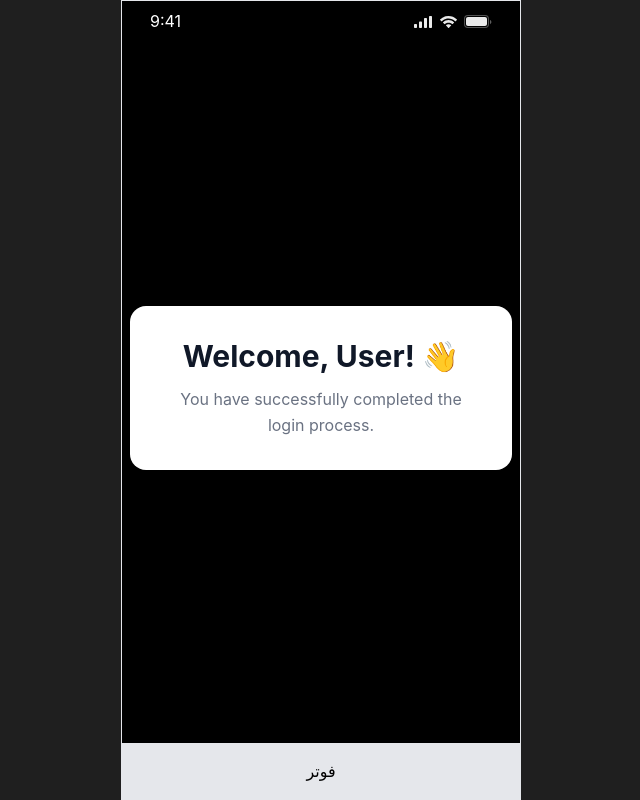
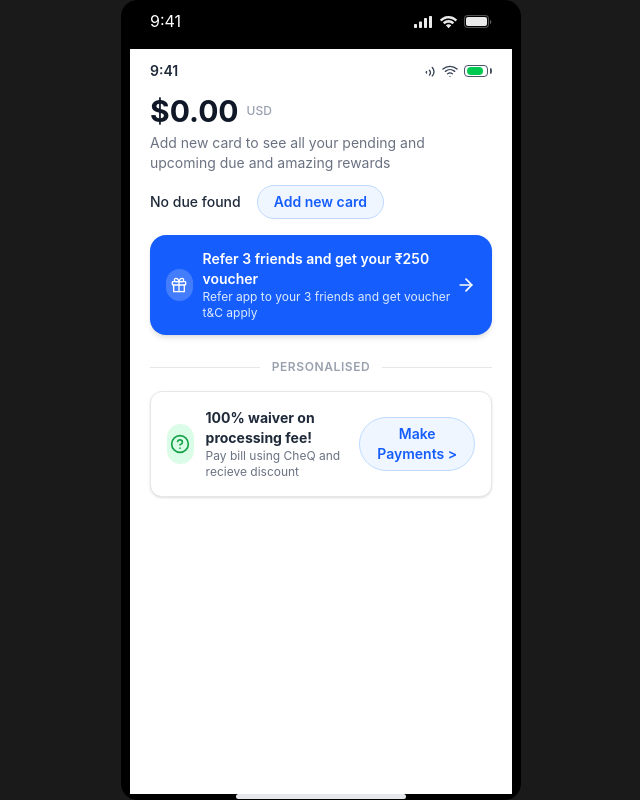
Before and after one commit to alanmohamadi/CreaditCard, a React (Vite) app: page / in a window 1280 px wide. Shown: the whole page, without its empty margins (319-959 px from the left). Built offline with nearby package versions, Linux system fonts and the light colour scheme.

Commit message:
create home page and finished login

```diff
--- a/src/components/partial/layout/Layout.tsx
+++ b/src/components/partial/layout/Layout.tsx
@@ -2,7 +2,7 @@ import type { ReactNode } from "react"
 
 export default function Layout({ children }: { children: ReactNode }) {
     return (
-        <div className="w-full max-w-[400px] h-dvh  bg-black overflow-hidden flex flex-col mx-auto md:border md:border-gray-200">
+        <div className="w-full max-w-[400px] h-dvh  bg-black overflow-hidden flex flex-col mx-auto md:border  rounded-2xl">
             <header className="h-10  text-white bg-black flex items-center justify-between px-7 z-10">
                 <p>9:41</p>
                 <div className="flex gap-1 items-center justify-center">
@@ -26,8 +26,7 @@ export default function Layout({ children }: { children: ReactNode }) {
                 </div>
             </main>
 
-            <footer className="h-14 shrink-0 bg-gray-200 flex items-center justify-center">
-                فوتر
+            <footer className="h-1.25 w-42.5 mx-auto rounded-full bg-gray-200 flex items-center justify-center">
             </footer>
         </div>
     )
--- a/src/index.css
+++ b/src/index.css
@@ -11,8 +11,18 @@
 }
 
 body {
-  background: #1F1F1F;
+  background: #1a1a1a;
   font-family: 'Inter', ui-sans-serif, system-ui, -apple-system, sans-serif;
-  /* background-color: url("../public/Right\ Side.svg"); */
 
 }
+html, body {
+  margin: 0;
+  padding: 0;
+  overflow: hidden;
+  height: 100%;
+}
+
+#root {
+  height: 100%;
+  overflow: hidden;
+}
--- a/src/page/HomePage/index.tsx
+++ b/src/page/HomePage/index.tsx
@@ -1,23 +1,123 @@
 import React from 'react';
 
 const HomePage: React.FC = () => {
-  const userName = localStorage.getItem('userName') || 'User';
-  const notificationsEnabled = localStorage.getItem('notificationsEnabled') === 'true';
+  return (
+    <div className="min-h-screen bg-[#000000] font-sans">
+      {/* Main Container - مطابق تصویر با حاشیه و سایه */}
+      <div className="max-w-md mx-auto bg-white min-h-screen shadow-lg relative">
 
-  return (
-    <div className="w-full h-full flex items-center justify-center">
-      <div className="bg-white rounded-2xl p-8 text-center w-full max-w-[400px] shadow-[0_4px_20px_rgba(0,0,0,0.08)]">
-        <h1 className="text-3xl font-bold text-gray-900 mb-3">
-          Welcome, {userName}! 👋
-        </h1>
-        <p className="text-gray-500 text-base leading-relaxed">
-          You have successfully completed the login process.
-        </p>
-        {notificationsEnabled && (
-          <div className="mt-6 p-4 bg-blue-50 rounded-xl text-blue-600 text-sm">
-            ✅ Notifications enabled
+        {/* Header - نوار بالا با ساعت 9:41 و آیکون‌ها */}
+        <div className="flex justify-between items-center px-5 pt-3 pb-2">
+          <span className="text-sm font-semibold text-gray-800">9:41</span>
+          <div className="flex items-center gap-1.5">
+            {/* آیکون سیگنال (دمو) */}
+            <div className="w-4 h-4 flex items-center justify-center">
+              <svg viewBox="0 0 24 24" fill="none" stroke="currentColor" strokeWidth="2" strokeLinecap="round" strokeLinejoin="round" className="w-4 h-4 text-gray-700">
+                <path d="M18.36 6.64a9 9 0 0 1 0 12.72" />
+                <path d="M14.12 10.88a5 5 0 0 1 0 7.24" />
+                <path d="M9.88 15.12a1.5 1.5 0 0 1 0-2.24" />
+              </svg>
+            </div>
+            {/* آیکون وای‌فای (دمو) */}
+            <div className="w-4 h-4 flex items-center justify-center">
+              <svg viewBox="0 0 24 24" fill="none" stroke="currentColor" strokeWidth="2" strokeLinecap="round" strokeLinejoin="round" className="w-4 h-4 text-gray-700">
+                <path d="M5 12.55a10.94 10.94 0 0 1 14.08 0" />
+                <path d="M1.42 9a16 16 0 0 1 21.16 0" />
+                <path d="M8.53 16.11a6 6 0 0 1 6.94 0" />
+                <path d="M12 20h.01" />
+              </svg>
+            </div>
+            {/* آیکون باتری (دمو) */}
+            <div className="flex items-center gap-0.5">
+              <div className="w-6 h-3 border border-gray-600 rounded-sm flex items-center px-0.5 relative">
+                <div className="w-4 h-2 bg-green-500 rounded-sm"></div>
+              </div>
+              <div className="w-0.5 h-1.5 bg-gray-600 rounded-r"></div>
+            </div>
           </div>
-        )}
+        </div>
+
+        {/* بخش مبلغ 0.00 $ */}
+        <div className="px-5 mt-1">
+          <div className="flex items-center gap-2">
+            <span className="text-3xl font-bold text-gray-900">$0.00</span>
+            <span className="text-xs text-gray-400 font-medium">USD</span>
+          </div>
+        </div>
+
+        {/* پیام Add new card to see... */}
+        <div className="px-5 mt-1">
+          <p className="text-sm text-gray-500 leading-5">
+            Add new card to see all your pending and upcoming due and amazing rewards
+          </p>
+        </div>
+
+        {/* No due found + Add new card دکمه */}
+        <div className="px-5 mt-3 flex items-center gap-4">
+          <span className="text-sm font-medium text-gray-800">No due found</span>
+          <button className="text-sm font-semibold text-blue-600 bg-blue-50 px-4 py-1.5 rounded-full border border-blue-200 hover:bg-blue-100 transition">
+            Add new card
+          </button>
+        </div>
+
+        {/* کارت آبی Refer 3 friends... */}
+        <div className="mx-5 mt-4 bg-blue-600 rounded-2xl px-4 py-3.5 flex items-center justify-between shadow-md">
+          <div className="flex items-center gap-2.5">
+            {/* آیکون جایزه/هدیه (دمو) */}
+            <div className="w-8 h-8 bg-white/20 rounded-full flex items-center justify-center">
+              <svg viewBox="0 0 24 24" fill="none" stroke="white" strokeWidth="2" strokeLinecap="round" strokeLinejoin="round" className="w-4 h-4">
+                <polyline points="20 12 20 22 4 22 4 12" />
+                <rect x="2" y="7" width="20" height="5" rx="1" />
+                <line x1="12" y1="22" x2="12" y2="7" />
+                <path d="M12 7H7.5a2.5 2.5 0 0 1 0-5C11 2 12 7 12 7z" />
+                <path d="M12 7h4.5a2.5 2.5 0 0 0 0-5C13 2 12 7 12 7z" />
+              </svg>
+            </div>
+            <div>
+              <p className="text-white text-sm font-semibold">Refer 3 friends and get your ₹250 voucher</p>
+              <p className="text-blue-100 text-xs">Refer app to your 3 friends and get voucher t&C apply</p>
+            </div>
+          </div>
+          {/* فلش کوچک سمت راست */}
+          <div className="text-white">
+            <svg viewBox="0 0 24 24" fill="none" stroke="currentColor" strokeWidth="2" strokeLinecap="round" strokeLinejoin="round" className="w-5 h-5">
+              <path d="M5 12h14" />
+              <path d="M12 5l7 7-7 7" />
+            </svg>
+          </div>
+        </div>
+
+        {/* خط جداکننده PERSONALISED */}
+        <div className="relative flex items-center px-5 mt-6">
+          <div className="flex-grow border-t border-gray-200"></div>
+          <span className="mx-3 text-xs font-semibold text-gray-400 tracking-wider">PERSONALISED</span>
+          <div className="flex-grow border-t border-gray-200"></div>
+        </div>
+
+        {/* کارت 100% waiver on processing fee! */}
+        <div className="mx-5 mt-4 bg-white rounded-xl border border-gray-200 shadow-sm p-4 flex items-center justify-between">
+          <div className="flex items-center gap-3">
+            {/* آیکون درصد/تخفیف (دمو) */}
+            <div className="w-10 h-10 bg-green-100 rounded-full flex items-center justify-center">
+              <svg viewBox="0 0 24 24" fill="none" stroke="#16a34a" strokeWidth="2" strokeLinecap="round" strokeLinejoin="round" className="w-5 h-5">
+                <circle cx="12" cy="12" r="10" />
+                <path d="M9.09 9a3 3 0 0 1 5.83 1c0 2-3 3-3 3" />
+                <line x1="12" y1="17" x2="12.01" y2="17" />
+              </svg>
+            </div>
+            <div>
+              <p className="text-sm font-bold text-gray-800">100% waiver on processing fee!</p>
+              <p className="text-xs text-gray-500">Pay bill using CheQ and recieve discount</p>
+            </div>
+          </div>
+          <button className="text-sm font-semibold text-blue-600 bg-blue-50 px-4 py-1.5 rounded-full border border-blue-200 hover:bg-blue-100 transition">
+            Make Payments &gt;
+          </button>
+        </div>
+
+        {/* فضای خالی پایین برای حفظ نسبت */}
+        <div className="h-8"></div>
+
       </div>
     </div>
   );
--- a/src/page/login/components/loginform/index.tsx
+++ b/src/page/login/components/loginform/index.tsx
@@ -115,11 +115,11 @@ const LoginForm: React.FC<LoginFormProps> = ({ onSuccess }) => {
                             className="hidden"
                         />
                         <span className={`min-w-[20px] h-5 border-2  rounded-md flex items-center justify-center transition-all  mt-0.5 ${formik.values.agreeTerms
-                            ? 'bg-blue-600 border-blue-600'
-                            : 'border-gray-300 bg-whit'
+                            ? 'bg-white text-black'
+                            : 'border-gray-300 '
                             }`}>
                             {formik.values.agreeTerms && (
-                                <svg className="w-3.5 h-3.5 text-white" fill="none" stroke="currentColor" viewBox="0 0 24 24">
+                                <svg className="w-3.5 h-3.5 text-black" fill="none" stroke="currentColor" viewBox="0 0 24 24">
                                     <path strokeLinecap="round" strokeLinejoin="round" strokeWidth={3} d="M5 13l4 4L19 7" />
                                 </svg>
                             )}
```
Also changed, not shown: src/page/login/components/notifaction/index.tsx (+16 -16 lines), public/notification.png (added).
